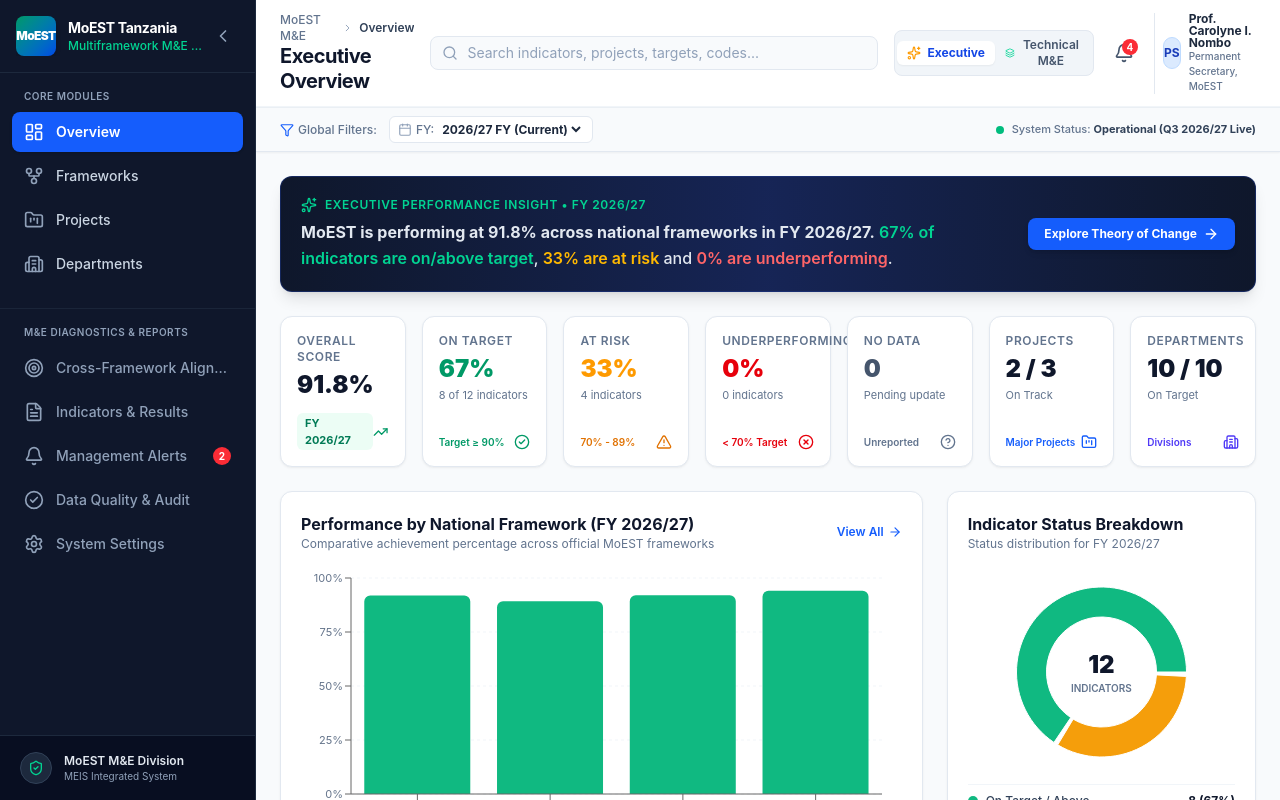
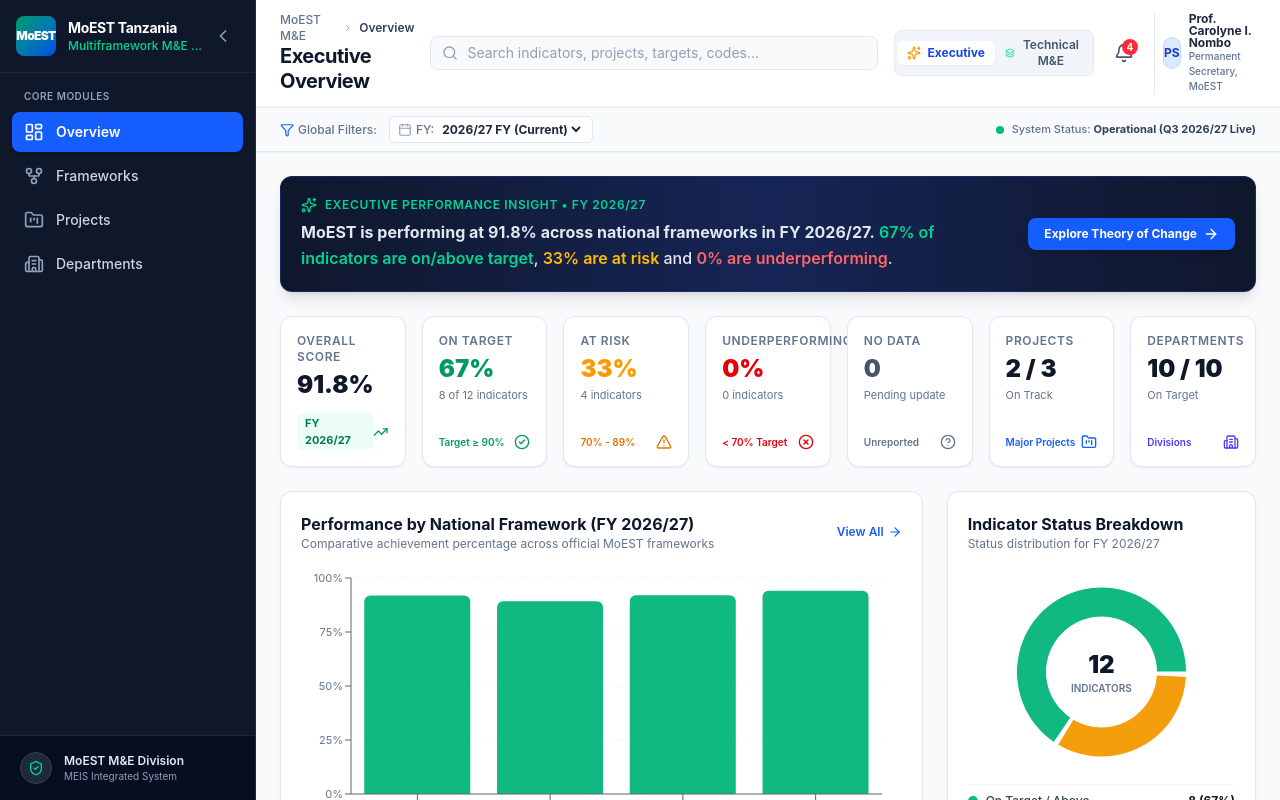
Before and after one commit to kadefue/meis_dash_mock, a React (Vite) app: page / in a window 1280 px wide. Built offline with nearby package versions, Linux system fonts and the light colour scheme.

Commit message:
Remove M&E Diagnostics & Reports section and all items below it from Sidebar navigation

```diff
--- a/src/components/layout/Sidebar.tsx
+++ b/src/components/layout/Sidebar.tsx
@@ -4,11 +4,6 @@
   GitFork,
   FolderKanban,
   Building2,
-  Target,
-  FileText,
-  Bell,
-  CheckCircle2,
-  Settings,
   ChevronLeft,
   ChevronRight,
   ShieldCheck
@@ -22,23 +17,13 @@
 }
 
 export const Sidebar: React.FC<SidebarProps> = ({ collapsed, setCollapsed }) => {
-  const { activeTab, setActiveTab, alerts } = useDashboard();
-
-  const unreadAlertsCount = alerts.filter(a => a.severity === 'RED').length;
+  const { activeTab, setActiveTab } = useDashboard();
 
   const primaryNavItems: { id: MainTab; label: string; icon: React.ReactNode }[] = [
     { id: 'overview', label: 'Overview', icon: <LayoutDashboard className="w-5 h-5" /> },
     { id: 'frameworks', label: 'Frameworks', icon: <GitFork className="w-5 h-5" /> },
     { id: 'projects', label: 'Projects', icon: <FolderKanban className="w-5 h-5" /> },
     { id: 'departments', label: 'Departments', icon: <Building2 className="w-5 h-5" /> }
-  ];
-
-  const secondaryNavItems: { id: MainTab; label: string; icon: React.ReactNode; badge?: number }[] = [
-    { id: 'cross-cutting', label: 'Cross-Framework Alignment', icon: <Target className="w-5 h-5" /> },
-    { id: 'indicators', label: 'Indicators & Results', icon: <FileText className="w-5 h-5" /> },
-    { id: 'alerts', label: 'Management Alerts', icon: <Bell className="w-5 h-5" />, badge: unreadAlertsCount },
-    { id: 'data-quality', label: 'Data Quality & Audit', icon: <CheckCircle2 className="w-5 h-5" /> },
-    { id: 'settings', label: 'System Settings', icon: <Settings className="w-5 h-5" /> }
   ];
 
   return (
@@ -104,48 +89,6 @@
             })}
           </nav>
         </div>
-
-        <div className="px-3 border-t border-slate-800/80 my-2"></div>
-
-        {/* Secondary Navigation */}
-        <div className="px-3 py-2">
-          {!collapsed && (
-            <p className="px-3 text-[10px] font-semibold tracking-wider text-slate-400 uppercase mb-2">
-              M&E Diagnostics & Reports
-            </p>
-          )}
-          <nav className="space-y-1">
-            {secondaryNavItems.map((item) => {
-              const isActive = activeTab === item.id;
-              return (
-                <button
-                  key={item.id}
-                  onClick={() => setActiveTab(item.id)}
-                  className={`w-full flex items-center ${collapsed ? 'justify-center' : 'justify-start'} px-3 py-2.5 rounded-lg text-sm font-medium transition-all ${
-                    isActive
-                      ? 'bg-slate-800 text-emerald-400 border border-slate-700'
-                      : 'text-slate-400 hover:bg-slate-800/70 hover:text-slate-200'
-                  }`}
-                  title={collapsed ? item.label : undefined}
-                >
-                  <span className={`${isActive ? 'text-emerald-400' : 'text-slate-400'}`}>
-                    {item.icon}
-                  </span>
-                  {!collapsed && (
-                    <div className="ml-3 flex items-center justify-between w-full truncate">
-                      <span className="truncate">{item.label}</span>
-                      {item.badge && item.badge > 0 ? (
-                        <span className="ml-2 px-1.5 py-0.5 text-[10px] font-bold bg-red-500 text-white rounded-full">
-                          {item.badge}
-                        </span>
-                      ) : null}
-                    </div>
-                  )}
-                </button>
-              );
-            })}
-          </nav>
-        </div>
       </div>
 
       {/* Footer / System Info */}
```
